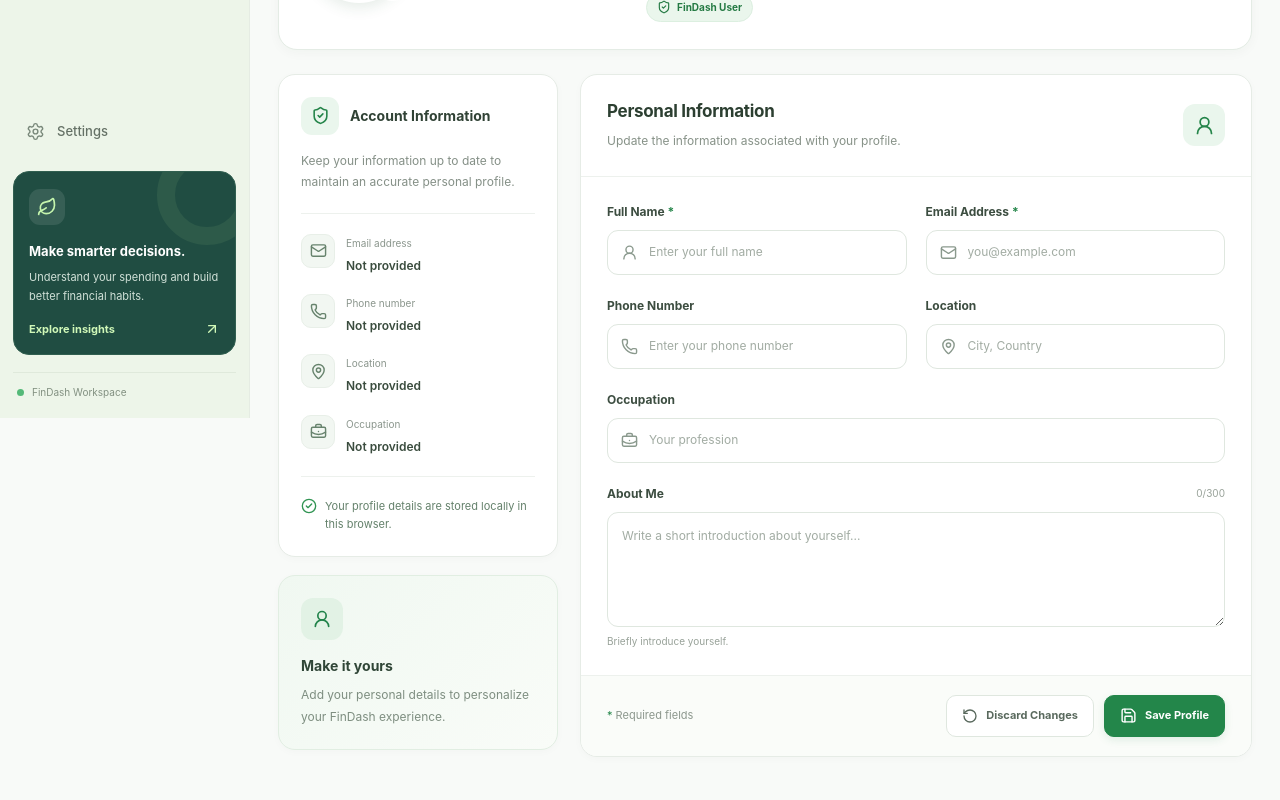
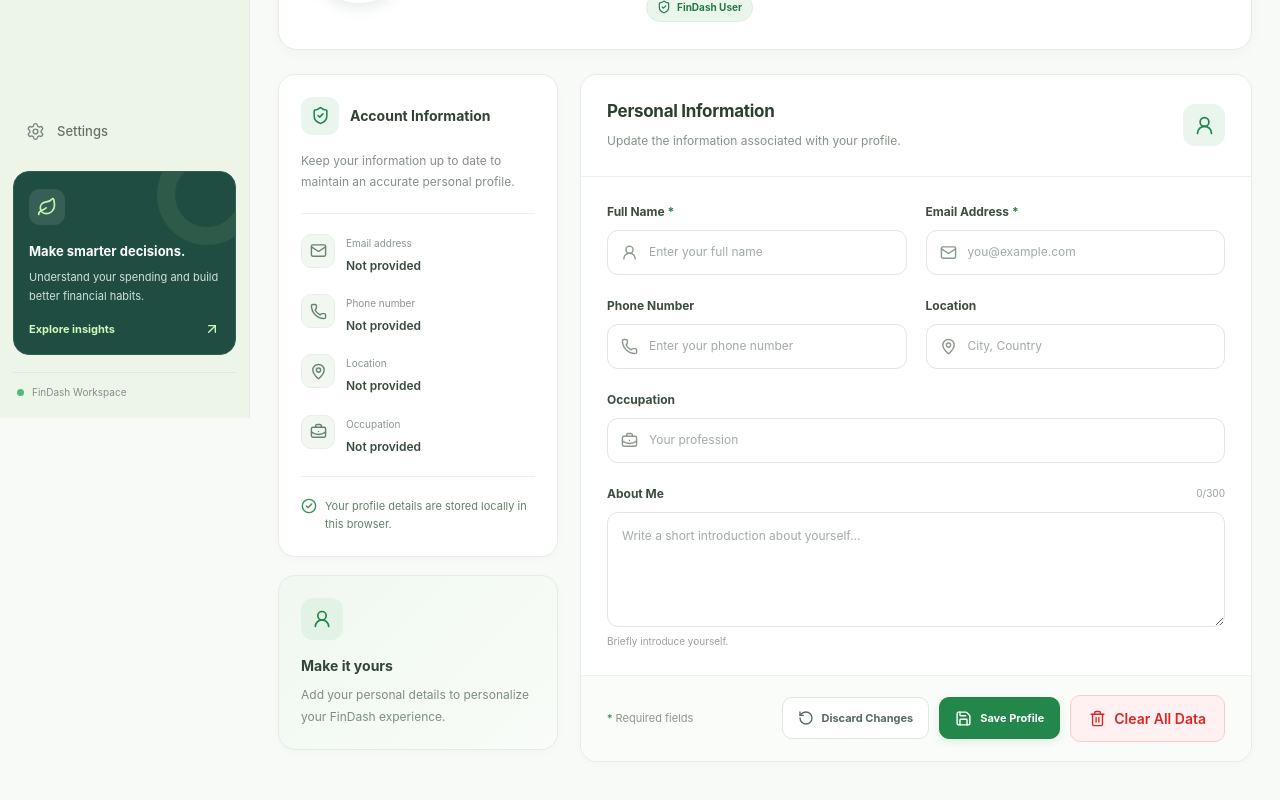
Before and after one commit to mihir-baldaniya/Expence-Tracker, a React (Vite) app in the folder frontend/: page /profile in a window 1280 px wide. Shown: the part 382-1182 px from the top of the page. Built offline with nearby package versions, Linux system fonts and the light colour scheme.

Commit message:
Add clear all data button to profile page

```diff
--- a/frontend/src/assets/css/pages/Profile.css
+++ b/frontend/src/assets/css/pages/Profile.css
@@ -979,3 +979,39 @@
     transition-duration: 0.01ms !important;
   }
 }
+
+
+
+/* Clear All Data Button */
+.profile-clear-all-button {
+  display: inline-flex;
+  align-items: center;
+  justify-content: center;
+  gap: 8px;
+  padding: 12px 18px;
+  background: #fff1f2;
+  color: #dc2626;
+  border: 1px solid #fecaca;
+  border-radius: 10px;
+  font-size: 14px;
+  font-weight: 600;
+  cursor: pointer;
+  transition: all 0.2s ease;
+}
+
+.profile-clear-all-button:hover {
+  background: #dc2626;
+  color: #ffffff;
+  border-color: #dc2626;
+}
+
+.profile-clear-all-button:focus-visible {
+  outline: 2px solid #dc2626;
+  outline-offset: 3px;
+}
+
+@media (max-width: 600px) {
+  .profile-clear-all-button {
+    width: 100%;
+  }
+}
--- a/frontend/src/pages/Profile.jsx
+++ b/frontend/src/pages/Profile.jsx
@@ -12,6 +12,7 @@ import {
   AlertCircle,
   ShieldCheck,
   CircleUserRound,
+  Trash2,
 } from "lucide-react";
 
 import "../assets/css/pages/Profile.css";
@@ -175,6 +176,31 @@ function Profile() {
     setErrors({});
     setMessage("Unsaved changes have been discarded.");
     setMessageType("info");
+  };
+
+  // Clear all FinDash data after confirmation
+  const handleClearAllData = () => {
+    const confirmed = window.confirm(
+      "Are you sure you want to clear all website data? This action cannot be undone."
+    );
+
+    if (!confirmed) return;
+
+    try {
+      // Clear saved data for this website origin.
+      localStorage.clear();
+      sessionStorage.clear();
+
+      // Notify any mounted components that listen for these events.
+      window.dispatchEvent(new Event("profileUpdated"));
+      window.dispatchEvent(new Event("expensesUpdated"));
+
+      // Reload so the app starts with its default empty state.
+      window.location.reload();
+    } catch (error) {
+      console.error("Unable to clear website data:", error);
+      window.alert("Unable to clear website data. Please try again.");
+    }
   };
 
   // Upload or change profile picture by clicking the pencil
@@ -664,6 +690,15 @@ function Profile() {
                   <Save size={17} />
                   Save Profile
                 </button>
+
+                <button
+                  type="button"
+                  onClick={handleClearAllData}
+                  className="profile-clear-all-button"
+                >
+                  <Trash2 size={17} />
+                  Clear All Data
+                </button>
               </div>
             </div>
           </form>
```
